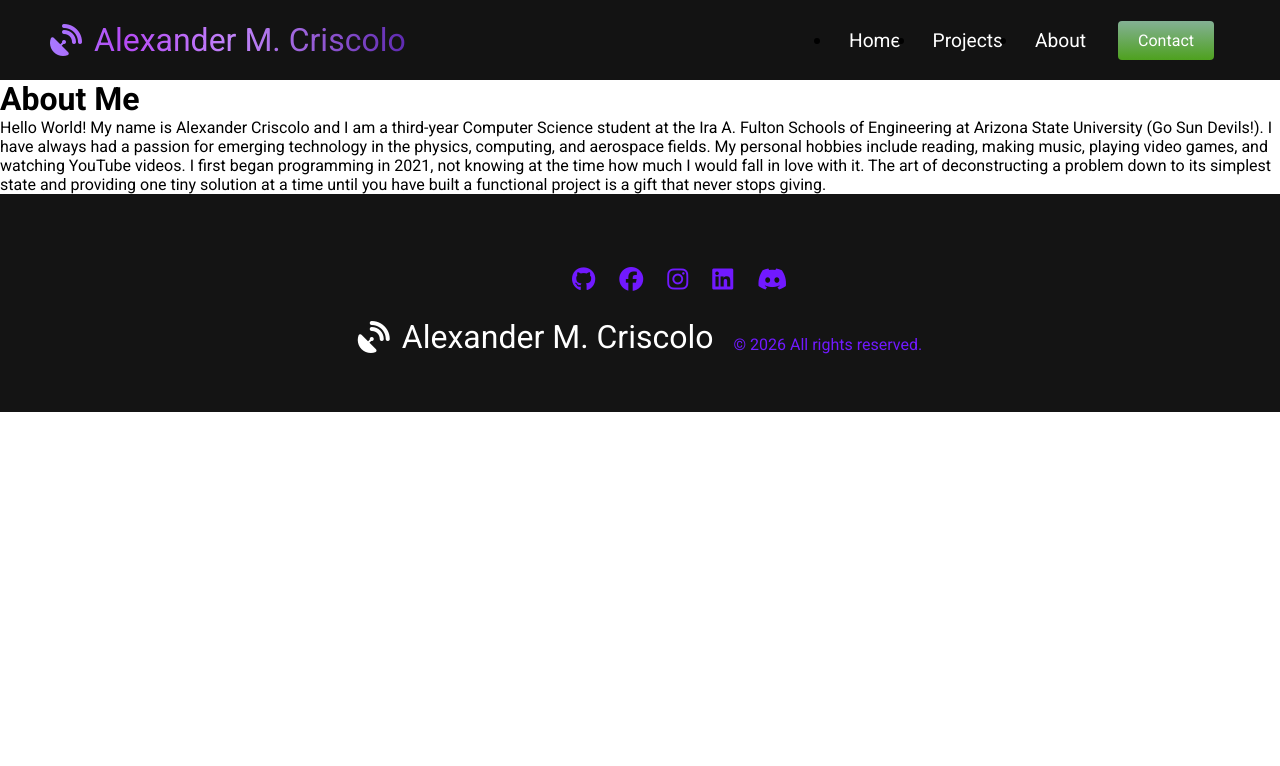
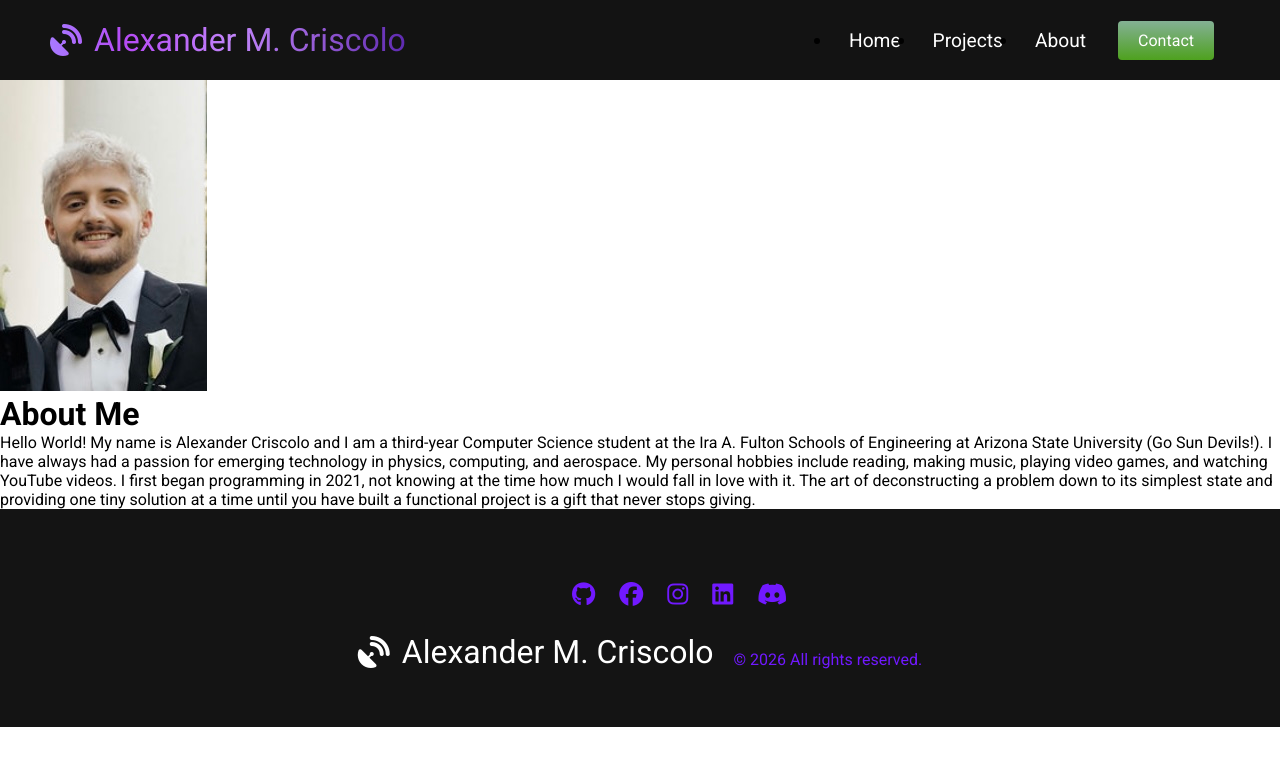
Before and after one commit to alexmcr1s/portfolio-website, a plain HTML site: page about.html in a window 1280 px wide. Drawn offline with Linux system fonts and the light colour scheme.

Commit message:
Added pfp to about me page

```diff
--- a/about.html
+++ b/about.html
@@ -50,15 +50,18 @@
 
     <!-- Hero (about) Section -->
     <div class="about">
-      <div class="about">
+      <div class="about__container">
         <div class="about__content">
+          <div class="about_img--container">
+            <img src="images/pfp.jpg" alt="pic" id="about__img" />
+          </div>
           <h1>About Me</h1>
           <p>
             Hello World! My name is Alexander Criscolo and I am a third-year
             Computer Science student at the Ira A. Fulton Schools of Engineering
             at Arizona State University (Go Sun Devils!). I have always had a
-            passion for emerging technology in the physics, computing, and
-            aerospace fields. My personal hobbies include reading, making music,
+            passion for emerging technology in physics, computing, and
+            aerospace. My personal hobbies include reading, making music,
             playing video games, and watching YouTube videos. I first began
             programming in 2021, not knowing at the time how much I would fall
             in love with it. The art of deconstructing a problem down to its
--- a/css/about.css
+++ b/css/about.css
@@ -0,0 +1,11 @@
+/* Overall hero container */
+.about__container {
+}
+
+/* About Me Label */
+.about__content h1 {
+}
+
+/* Bio / p-tag */
+.about__content p {
+}
--- a/css/index.css
+++ b/css/index.css
@@ -188,7 +188,7 @@
   border-radius: 4px;
   background-image:
     linear-gradient(to bottom, rgba(0, 0, 0, 0) 0%, rgba(17, 17, 17, 0.6) 100%),
-    url("/images/services3.jpg");
+    url("/images/services1.jpg");
   background-size: cover;
   position: relative;
   color: #fff;
```
Also changed, not shown: images/pfp.jpg (added), 1 other file.
